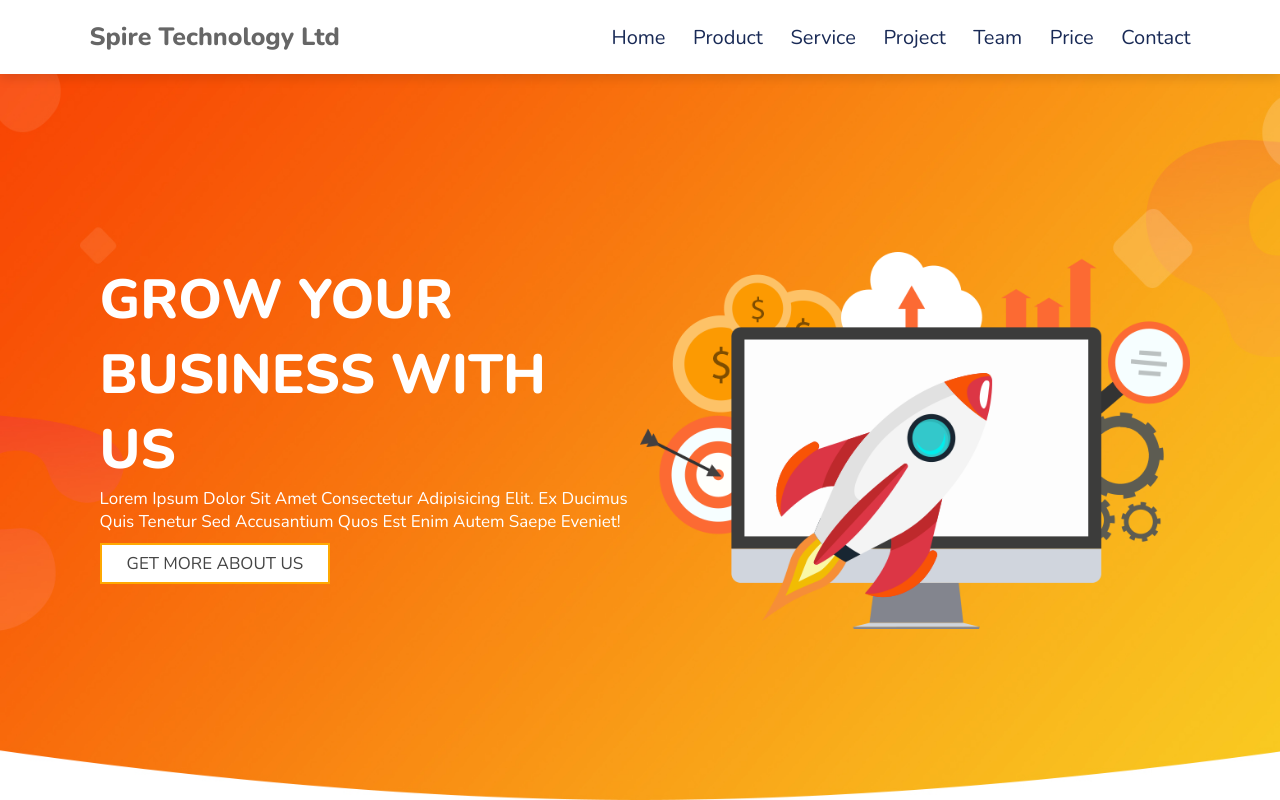
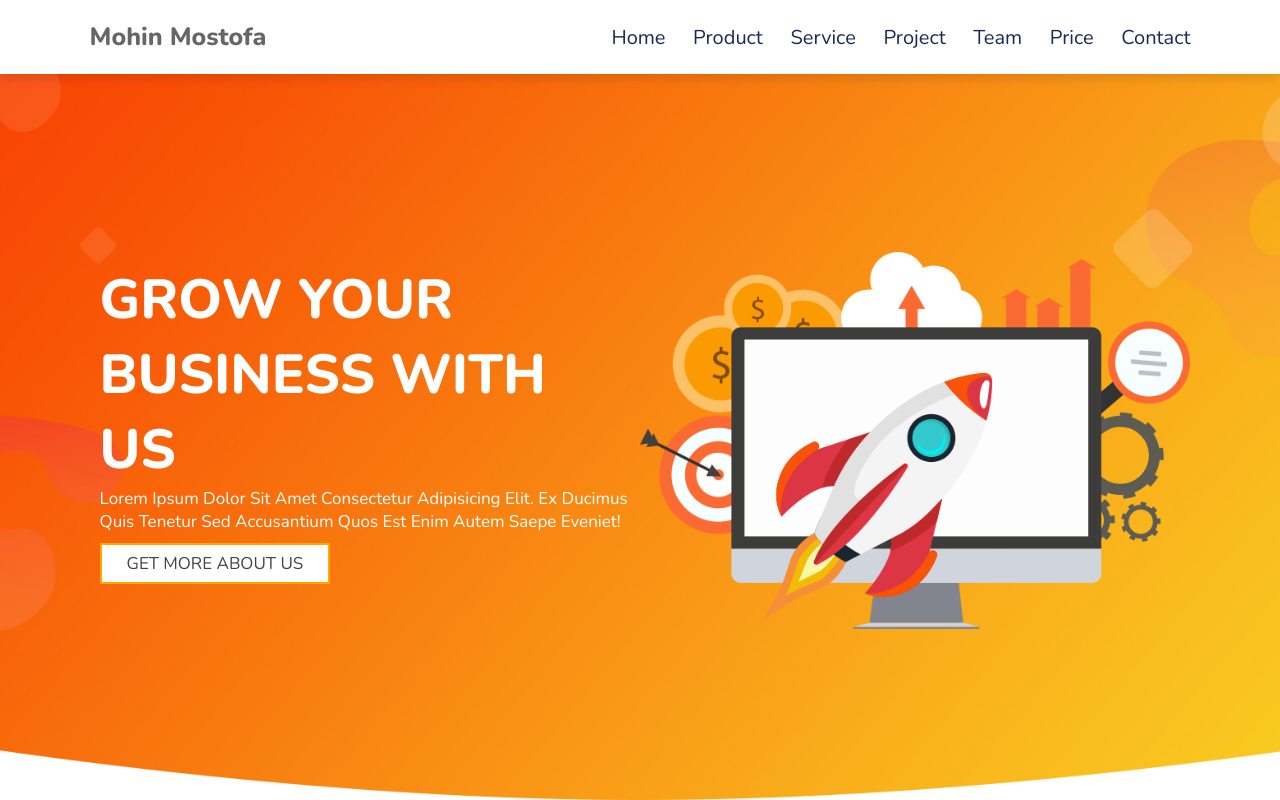
Before and after one commit to mohinnsu/Spiretechbd, a plain HTML site: page index.html in a window 1280 px wide. Shown: the top 800 px of the page. Drawn offline with nearby package versions, Linux system fonts and the light colour scheme.

Commit message:
Update index.html
logo name change

```diff
--- a/index.html
+++ b/index.html
@@ -18,7 +18,7 @@
     <!-- header section starts  -->
 
     <header>
-      <a href="#" class="logo">Spire Technology Ltd</a>
+      <a href="#" class="logo">Mohin Mostofa</a>
 
       <div id="menu-bar" class="fas fa-bars"></div>
 
```
